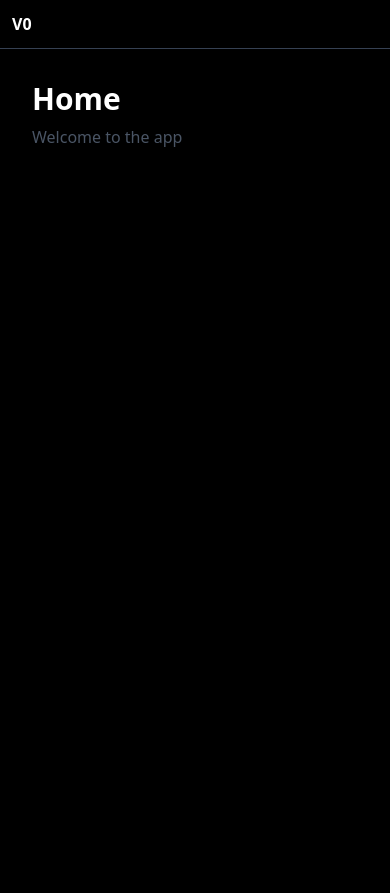
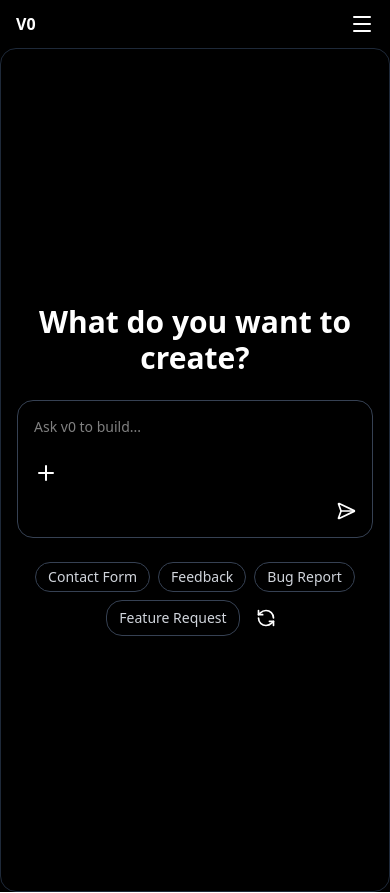
Before and after one commit to Prateet-Github/forge, a SvelteKit app: page / in a window 390 px wide. Built offline with nearby package versions, Linux system fonts and the light colour scheme.

Commit message:
feat: add lucide-svelte for icons and enhance Navbar and  home page layout

```diff
--- a/package.json
+++ b/package.json
@@ -22,6 +22,7 @@
 	},
 	"dependencies": {
 		"@tailwindcss/vite": "^4.1.18",
+		"lucide-svelte": "^0.561.0",
 		"tailwindcss": "^4.1.18"
 	}
 }
--- a/src/lib/components/Navbar.svelte
+++ b/src/lib/components/Navbar.svelte
@@ -1,4 +1,8 @@
 <script>
+  import { Menu, X } from "lucide-svelte";
+
+  let open = false;
+
   const navItems = [
     { name: "Home", link: "/" },
     { name: "About", link: "/about" },
@@ -9,30 +13,72 @@
   ];
 </script>
 
-<nav
-  class="w-full flex items-center justify-between bg-black text-white z-50 border-b border-gray-700 p-3 sticky top-0 mx-auto"
->
+<nav class="sticky top-0 z-50 w-full bg-black text-white">
+  <!-- Top bar -->
+  <div class="flex items-center justify-between px-4 py-3">
     <h1 class="font-bold">V0</h1>
-  <ul class="text-sm justify-center gap-10 hidden md:flex">
+
+    <!-- Desktop menu -->
+    <ul class="hidden md:flex gap-10 text-sm">
       {#each navItems as item}
         <li>
-        <a class="hover:text-gray-300 transition-colors" href={item.link}
-          >{item.name}</a
-        >
+          <a href={item.link} class="hover:text-gray-300 transition-colors">
+            {item.name}
+          </a>
         </li>
       {/each}
     </ul>
 
-  <div class="gap-2 hidden md:flex">
-    <button
-      title="Sign In"
-      class="border border-gray-700 rounded py-1 px-2 text-xs hover:opacity-90 cursor-pointer"
-      >Sign In</button
+    <div class="hidden md:flex gap-2">
+      <button class="border border-gray-700 rounded py-1 px-2 text-xs">
+        Sign In
+      </button>
+      <button class="bg-white text-black rounded py-1 px-2 text-xs">
+        Sign Up
+      </button>
+    </div>
+
+    <!-- Mobile menu button -->
+    <button class="md:hidden" on:click={() => (open = !open)}>
+      {#if open}
+        <X class="size-6" />
+      {:else}
+        <Menu class="size-6" />
+      {/if}
+    </button>
+  </div>
+
+  <!-- Mobile menu -->
+  {#if open}
+    <div
+      class="absolute top-full left-0 w-full
+           bg-black border-t border-gray-700
+           md:hidden z-50"
     >
-    <button
-      title="Sign Up"
-      class="bg-white text-black rounded py-1 px-2 text-xs hover:opacity-90 cursor-pointer"
-      >Sign Up</button
+      <div class="px-4 py-4 space-y-4">
+        <ul class="flex flex-col gap-3 text-sm">
+          {#each navItems as item}
+            <li>
+              <a
+                href={item.link}
+                class="block hover:text-gray-300"
+                on:click={() => (open = false)}
               >
+                {item.name}
+              </a>
+            </li>
+          {/each}
+        </ul>
+
+        <div class="flex gap-2 pt-2">
+          <button class="flex-1 border border-gray-700 rounded py-2 text-sm">
+            Sign In
+          </button>
+          <button class="flex-1 bg-white text-black rounded py-2 text-sm">
+            Sign Up
+          </button>
         </div>
+      </div>
+    </div>
+  {/if}
 </nav>
--- a/src/routes/(app)/+layout.svelte
+++ b/src/routes/(app)/+layout.svelte
@@ -10,6 +10,8 @@
 </svelte:head>
 
 <Navbar></Navbar>
-<main class="min-h-screen">
+<main
+  class="min-h-screen w-full flex justify-center items-center border rounded-2xl border-gray-800"
+>
   {@render children()}
 </main>
--- a/src/routes/(app)/+page.svelte
+++ b/src/routes/(app)/+page.svelte
@@ -1,8 +1,84 @@
 <script lang="ts">
-  // page-specific logic only
+  import { Plus, RefreshCcw, SendHorizonal } from "lucide-svelte";
+
+  let selectedFile: File | null = null;
+
+  function handleFile(e: Event) {
+    const input = e.target as HTMLInputElement;
+    selectedFile = input.files?.[0] ?? null;
+  }
 </script>
 
-<section class="p-8">
-  <h1 class="text-3xl font-bold">Home</h1>
-  <p class="mt-2 text-gray-600">Welcome to the app</p>
+<section class="flex flex-col gap-6 max-w-3xl mx-auto px-4 py-12 sm:py-20">
+  <h1 class="text-3xl sm:text-4xl md:text-5xl font-bold text-center">
+    What do you want to create?
+  </h1>
+
+  <div class="border border-gray-700 rounded-2xl p-4 flex flex-col gap-6">
+    <input
+      type="text"
+      placeholder="Ask v0 to build..."
+      class="outline-none bg-transparent text-sm sm:text-base"
+    />
+
+    <div
+      class="flex flex-col sm:flex-row sm:items-center gap-4 sm:justify-between"
+    >
+      <div class="flex items-center gap-3">
+        <!-- Hidden file input -->
+        <input type="file" id="file" class="hidden" on:change={handleFile} />
+
+        <!-- Upload trigger -->
+        <label for="file" class="cursor-pointer">
+          <Plus class="size-6 hover:opacity-80" />
+        </label>
+
+        <!-- File name -->
+        {#if selectedFile}
+          <span class="text-sm text-gray-400 truncate max-w-35 sm:max-w-xs">
+            {selectedFile.name}
+          </span>
+        {/if}
+      </div>
+
+      <!-- Send button -->
+      <button class="self-end sm:self-auto">
+        <SendHorizonal class="size-5 hover:opacity-80 cursor-pointer" />
+      </button>
+    </div>
+  </div>
+
+  <div class="flex flex-wrap justify-center gap-2">
+    <button
+      class="py-1 px-3 text-sm text-gray-300 hover:text-white
+             border border-gray-700 rounded-2xl cursor-pointer"
+    >
+      Contact Form
+    </button>
+
+    <button
+      class="py-1 px-3 text-sm text-gray-300 hover:text-white
+             border border-gray-700 rounded-2xl cursor-pointer"
+    >
+      Feedback
+    </button>
+
+    <button
+      class="py-1 px-3 text-sm text-gray-300 hover:text-white
+             border border-gray-700 rounded-2xl cursor-pointer"
+    >
+      Bug Report
+    </button>
+
+    <button
+      class="py-1 px-3 text-sm text-gray-300 hover:text-white
+             border border-gray-700 rounded-2xl cursor-pointer"
+    >
+      Feature Request
+    </button>
+
+    <button class="p-2">
+      <RefreshCcw class="size-5 hover:opacity-80 cursor-pointer" />
+    </button>
+  </div>
 </section>
```
Also changed, not shown: 1 other file (tests, documents, lock files or other folders). Lines whose indentation alone changed are shown as unchanged.
